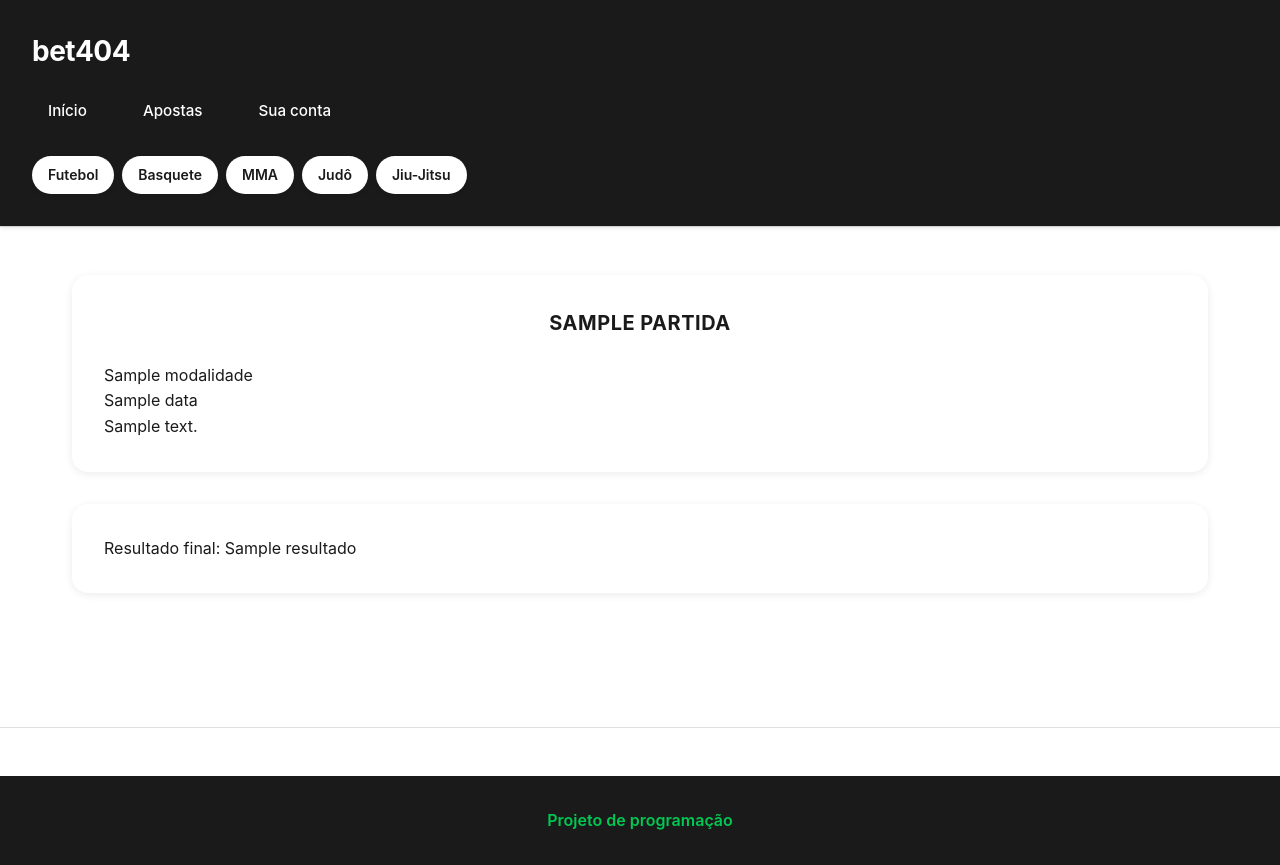
After one commit to LukBomfim/projeto-programacao, a Flask app: template frontend/templates/comum/partida-finalizada.html in a window 1280 px wide. The commit adds this page. Run offline with Flask 3, Linux system fonts and the light colour scheme; the template is opened without the code that fills it: most values are stand-ins (such as "Sample title", 1, 10 or a date in 2020).

Commit message:
criação da tela de partidas para usuario comum

```diff
--- a/frontend/templates/cadastro.html
+++ b/frontend/templates/cadastro.html
@@ -4,6 +4,7 @@
     <meta charset="UTF-8">
     <meta name="viewport" content="width=device-width, initial-scale=1.0">
     <title>Cadastro | bet404</title>
+    <link rel="stylesheet" href="static/css/style.css">
 </head>
 <body>
     <header>
--- /dev/null
+++ b/frontend/templates/comum/partida-finalizada.html
@@ -0,0 +1,30 @@
+{% extends 'base.html' %}
+
+{% block titulo %}Partida{% endblock %}
+
+{% block navbar %}
+    <a href="">Apostas</a>
+{% endblock %}
+
+{% block opcoes %}
+    <a href="">Futebol</a>
+    <a href="">Basquete</a>
+    <a href="">MMA</a>
+    <a href="">Judô</a>
+    <a href="">Jiu-Jitsu</a>
+{% endblock %}
+
+{% block content %}
+
+    <div class="container">
+        <h2>{{ partida.nome }}</h2>
+        <p>{{ partida.modalidade }}</p>
+        <p>{{ partida.data }}</p>
+        <p>{{ partida.descricao }}</p>
+    </div>
+
+    <div class="container">
+        Resultado final: {{ partida.resultado }}
+    </div>
+
+{% endblock %}
--- a/frontend/templates/index.html
+++ b/frontend/templates/index.html
@@ -53,7 +53,7 @@
 
         <div id="proximas-partidas">
 
-            <a href="" class="partida">
+            <a href="/partidas/1" class="partida">
                 <h3>
                     Partida exemplo
                 </h3>
@@ -81,7 +81,7 @@
 
         <div id="ultimas-partidas">
 
-            <a href="" class="partidas">
+            <a href="/partidas/2" class="partidas">
                 <h3>
                     Partida exemplo
                 </h3>
--- a/frontend/templates/login.html
+++ b/frontend/templates/login.html
@@ -8,8 +8,8 @@
     </h2>
 
     <form method="post">
-        <input type="text" name="login" placeholder="CPF/CNPJ"> <br>
-        <input type="password" name="senha" placeholder="Senha"> <br>
+        <input type="text" name="cpf" placeholder="CPF/CNPJ"> <br>
+        <input type="password" name="password" placeholder="Senha"> <br>
         <button type="submit">Login</button>
     </form>
 
--- a/main.py
+++ b/main.py
@@ -16,8 +16,16 @@ def cadastro():
 
 @app.route('/campeonatos/<int:id>')
 def campeonato(id):
+    return render_template('comum/campeonato.html', campeonato='')
 
-    return render_template('comum/campeonato.html', campeonato='')
+@app.route('/partidas/<int:id>')
+def partida(id):
+
+    if id == 1:
+        return render_template('comum/partida.html', partida='Partida Exemplo')
+    elif id == 2:
+        return render_template('comum/partida-finalizada.html', partida='Partida Exemplo 2')
+
 
 if __name__ == '__main__':
     app.run(debug=True, host='0.0.0.0', port=5000)
```
Also changed, not shown: frontend/templates/comum/partida.html (added, +30 -0 lines).
